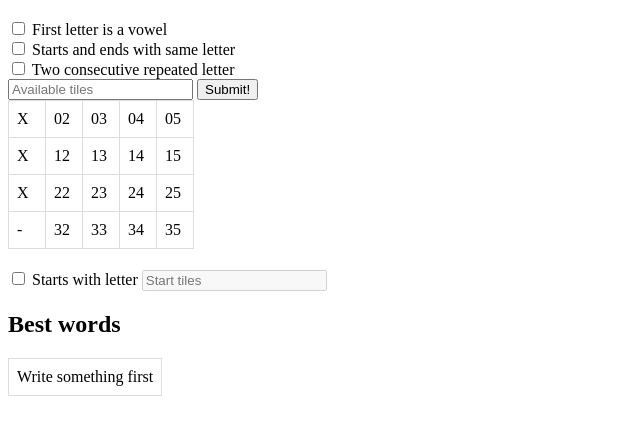
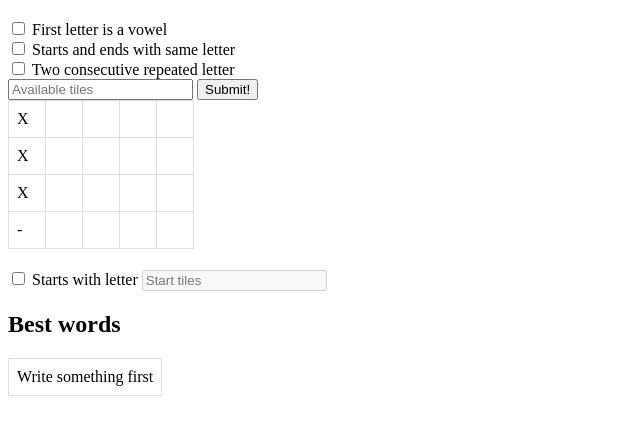
Before and after one commit to gugolple/WordPlaySolver, a plain HTML site: page index.html in a window 1280 px wide. Shown: the part 61-496 px from the top of the page, without its empty margins (0-640 px from the left). Drawn offline with Linux system fonts and the light colour scheme.

Commit message:
Cleanup
Removed numbered starting positions for the grid

```diff
--- a/index.html
+++ b/index.html
@@ -52,31 +52,31 @@
   <table id="tabletiles">
     <tr>
       <td> X </td>
-      <td> 02 </td>
-      <td> 03 </td>
-      <td> 04 </td>
-      <td> 05 </td>
+      <td>  </td>
+      <td>  </td>
+      <td>  </td>
+      <td>  </td>
     </tr>
     <tr>
       <td> X </td>
-      <td> 12 </td>
-      <td> 13 </td>
-      <td> 14 </td>
-      <td> 15 </td>
+      <td>  </td>
+      <td>  </td>
+      <td>  </td>
+      <td>  </td>
     </tr>
     <tr>
       <td> X </td>
-      <td> 22 </td>
-      <td> 23 </td>
-      <td> 24 </td>
-      <td> 25 </td>
+      <td>  </td>
+      <td>  </td>
+      <td>  </td>
+      <td>  </td>
     </tr>
     <tr>
       <td> - </td>
-      <td> 32 </td>
-      <td> 33 </td>
-      <td> 34 </td>
-      <td> 35 </td>
+      <td>  </td>
+      <td>  </td>
+      <td>  </td>
+      <td>  </td>
     </tr>
   </table>
 
@@ -96,7 +96,6 @@
     lineinputinstance.addEventListener("input", lineInputListener);
     const tabletilesinstance = document.getElementById("tabletiles");
 
-    // Debug see the changes of the input field
     function lineInputListener(e) {
       let rownum = 0;
       let colnum = 1;
```
